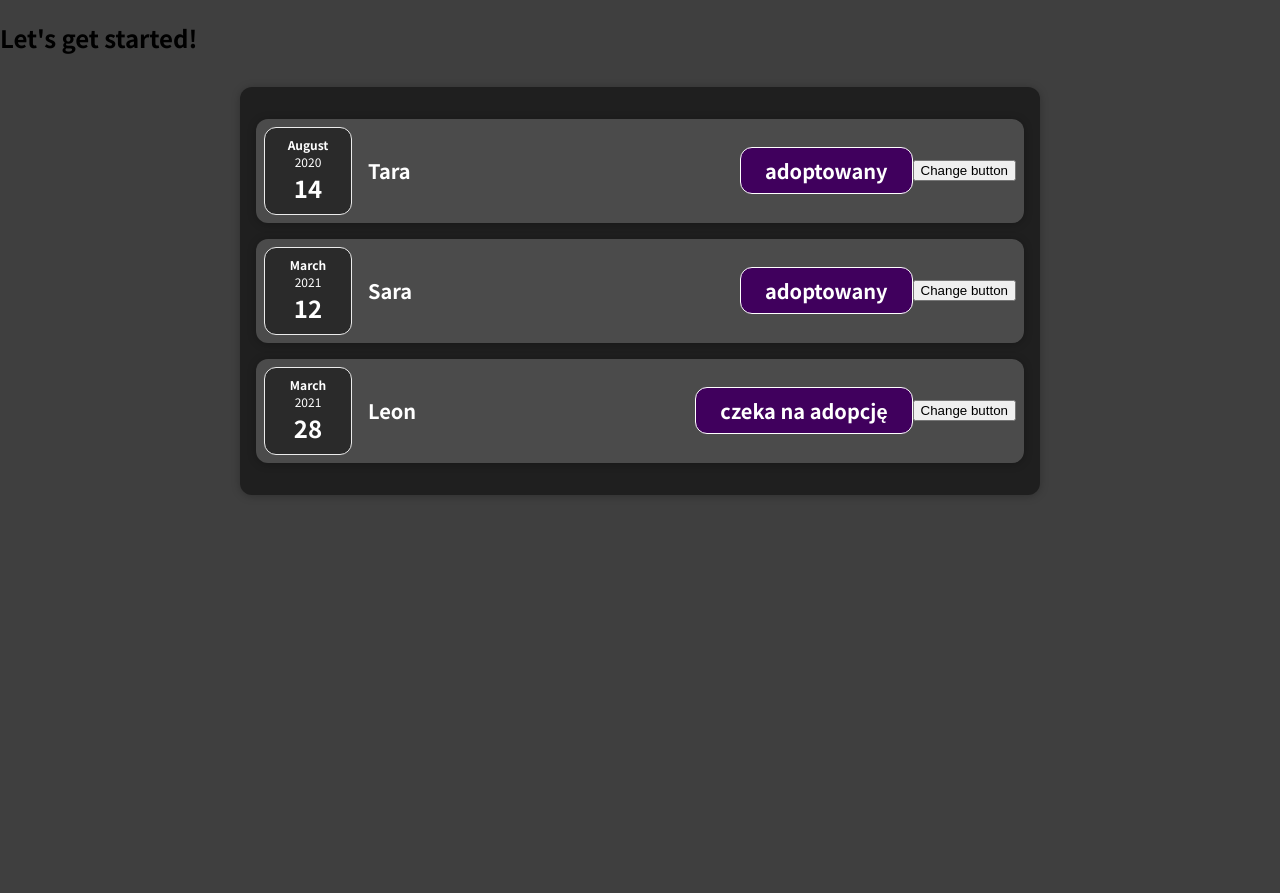
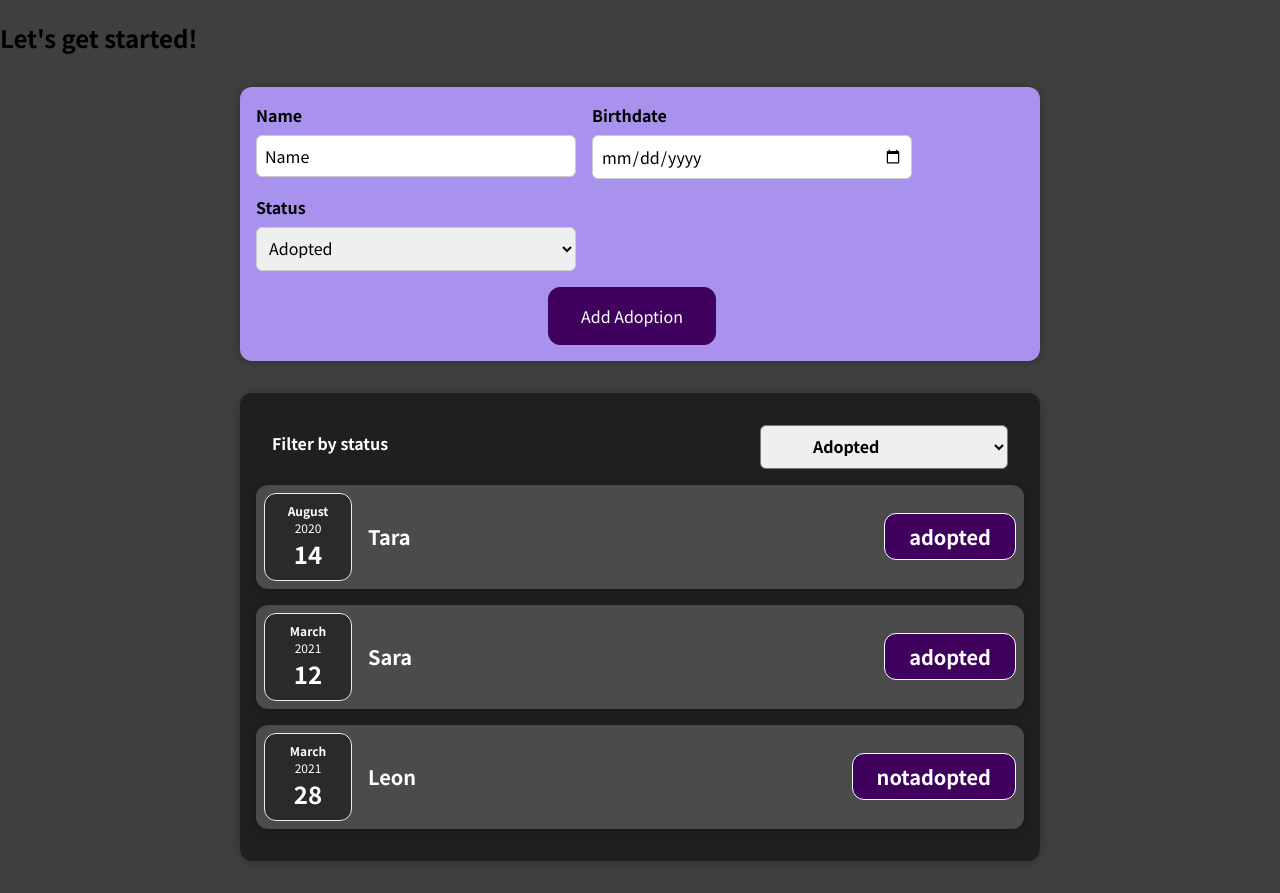
Before and after one commit to rudnickimaciej/react-complete-guide, a React (Create React App) app in the folder react-complete-guide/: page / in a window 1280 px wide. Before the commit the page ends 800 px from the top, so only its background shows below. Built offline with nearby package versions, Linux system fonts and the light colour scheme.

Commit message:
added adoptions filter

```diff
--- a/react-complete-guide/src/App.js
+++ b/react-complete-guide/src/App.js
@@ -1,28 +1,36 @@
-import React from "react";
+import React, { useState } from "react";
 
 import Adoptions from "./components/Adoptions/Adoptions";
+import NewAdoption from "./components/NewAdoption/NewAdoption";
 
 const App = () => {
-  const adoptions = [
+  const adoptionsMock = [
     {
       id: "e1",
       title: "Tara",
-      status: "adoptowany",
+      status: "adopted",
       birthdate: new Date(2020, 7, 14),
     },
     {
       id: "e2",
       title: "Sara",
-      status: "adoptowany",
-      birthdate: new Date(2021, 2, 12)
+      status: "adopted",
+      birthdate: new Date(2021, 2, 12),
     },
     {
       id: "e3",
       title: "Leon",
-      status: "czeka na adopcję",
+      status: "notadopted",
       birthdate: new Date(2021, 2, 28),
-    }
+    },
   ];
+  const [adoptions, setAdoptions] = useState(adoptionsMock);
+
+  const addAdoption = (adoption) => {
+    setAdoptions([...adoptions, adoption]);
+
+    console.log(adoptions);
+  };
 
   // return React.createElement(
   //   'div',
@@ -34,6 +42,7 @@ const App = () => {
   return (
     <div>
       <h2>Let's get started!</h2>
+      <NewAdoption onAdoptionCreated={addAdoption} />
       <Adoptions items={adoptions} />
     </div>
   );
--- /dev/null
+++ b/react-complete-guide/src/common/enums.js
@@ -0,0 +1,16 @@
+const AdoptionStatus = {
+    adopted : {
+        id:"adopted",
+        name:"Adopted"
+    },
+    notAdopted : {
+        id:"notadopted",
+        name:"Not Adopted"
+    },
+    duringAdoption : {
+        id:"duringadoption",
+        name:"During Adoption"
+    }
+}
+
+export default AdoptionStatus
--- a/react-complete-guide/src/components/Adoptions/AdoptionItem.js
+++ b/react-complete-guide/src/components/Adoptions/AdoptionItem.js
@@ -1,27 +1,19 @@
-import React, {useState} from 'react';
+import React from "react";
 
-import AdoptionDate from './AdoptionDate';
-import Card from '../UI/Card';
-import './AdoptionItem.css';
+import AdoptionDate from "./AdoptionDate";
+import Card from "../UI/Card";
+import "./AdoptionItem.css";
 
 const AdoptionItem = (props) => {
-
-  const [name, setName] = useState(props.title);
-
-  const handleClick = ()=> {
-    console.log("click")
-    setName((prev)=> prev + " 1");
-  }
   return (
-    <Card className='adoption-item'>
+    <Card className="adoption-item">
       <AdoptionDate date={props.birthdate} />
-      <div className='adoption-item__description'>
-        <h2>{name}</h2>
-        <div className='adoption-item__price'>{props.status}</div>
+      <div className="adoption-item__description">
+        <h2>{props.title}</h2>
+        <div className="adoption-item__price">{props.status}</div>
       </div>
-      <button onClick={(handleClick)}>Change button</button>
     </Card>
   );
-}
+};
 
 export default AdoptionItem;
--- a/react-complete-guide/src/components/Adoptions/Adoptions.js
+++ b/react-complete-guide/src/components/Adoptions/Adoptions.js
@@ -1,12 +1,17 @@
 import React from "react";
-
+import AdoptionsFilter from "./AdoptionsFilter";
 import AdoptionItem from "./AdoptionItem";
 import Card from "../UI/Card";
 import "./Adoptions.css";
 
 const Adoptions = (props) => {
+
+  const onAdoptionsFiltedChange = (e) => {
+    console.log("filter! " + e.target.value)
+  }
   return (
     <Card className="adoptions">
+      <AdoptionsFilter onAdoptionsFiltedChange = {onAdoptionsFiltedChange}/>
       <AdoptionItem
         title={props.items[0].title}
         status={props.items[0].status}
--- /dev/null
+++ b/react-complete-guide/src/components/Adoptions/AdoptionsFilter.css
@@ -0,0 +1,24 @@
+.adoptions-filter {
+    color: white;
+    padding: 0 1rem;
+  }
+
+  .adoptions-filter__control {
+    display: flex;
+    width: 100%;
+    align-items: center;
+    justify-content: space-between;
+    margin: 1rem 0;
+  }
+
+  .adoptions-filter label {
+    font-weight: bold;
+    margin-bottom: 0.5rem;
+  }
+
+  .adoptions-filter select {
+    font: inherit;
+    padding: 0.5rem 3rem;
+    font-weight: bold;
+    border-radius: 6px;
+  }
--- /dev/null
+++ b/react-complete-guide/src/components/Adoptions/AdoptionsFilter.js
@@ -0,0 +1,20 @@
+import React from "react";
+
+import "./AdoptionsFilter.css";
+
+const AdoptionsFilter = (props) => {
+  return (
+    <div className="adoptions-filter">
+      <div className="adoptions-filter__control">
+        <label>Filter by status</label>
+        <select onChange={props.onAdoptionsFiltedChange}>
+          <option value="adopted">Adopted</option>
+          <option value="duringadoption">During Adoption</option>
+          <option value="notadopted">Not Adopted</option>
+        </select>
+      </div>
+    </div>
+  );
+};
+
+export default AdoptionsFilter;
--- /dev/null
+++ b/react-complete-guide/src/components/NewAdoption/AdoptionForm.css
@@ -0,0 +1,34 @@
+.new-adoption__controls {
+  display: flex;
+  flex-wrap: wrap;
+  gap: 1rem;
+  margin-bottom: 1rem;
+  text-align: left;
+}
+
+.new-adoption__control label {
+  font-weight: bold;
+  margin-bottom: 0.5rem;
+  display: block;
+}
+
+.new-adoption__control input {
+  font: inherit;
+  padding: 0.5rem;
+  border-radius: 6px;
+  border: 1px solid #ccc;
+  width: 20rem;
+  max-width: 100%;
+}
+.new-adoption__control select {
+  font: inherit;
+  padding: 0.5rem;
+  border-radius: 6px;
+  border: 1px solid #ccc;
+  width: 20rem;
+  max-width: 100%;
+}
+
+.new-adoption__actions {
+  text-align: right;
+}
--- /dev/null
+++ b/react-complete-guide/src/components/NewAdoption/AdoptionForm.js
@@ -0,0 +1,75 @@
+import React, { useState } from "react";
+import "./AdoptionForm.css";
+import AdoptionStatus from "../../common/enums";
+
+const AdoptionForm = (props) => {
+  const [userInput, setUserInput] = useState({
+    name: "Name",
+    birtdate: "2022-04-12",
+    status: AdoptionStatus.adopted.id,
+  });
+  const [adoptionStatus, setAdoptionStatus] = useState(
+    AdoptionStatus.notAdopted.value
+  );
+  const handleAdoptionStatusChange = (event) => {
+    setUserInput(prev=>{
+      return {...prev, status:event.target.value}
+    })
+  };
+  const submitHandler = (event) => {
+    event.preventDefault();
+    props.onAdoptionSubmit({ ...userInput });
+  };
+  return (
+    <form onSubmit={submitHandler}>
+      <div className="new-adoption__controls">
+        <div className="new-adoption__control">
+          <label> Name</label>
+          <input
+            type="text"
+            onChange={(e) =>
+              setUserInput((prev) => {
+                return { ...prev, name: e.target.value };
+              })
+            }
+            value={userInput.name}
+          />
+        </div>
+        <div className="new-adoption__control">
+          <label> Birthdate</label>
+          <input
+            type="date"
+            min="2000-01-01"
+            max="2022-12-31"
+            value={userInput.birthdate}
+            onChange={(e) =>
+              setUserInput((prev) => {
+                return { ...prev, birtdate: new Date(e.target.value) };
+              })
+            }
+          />
+        </div>
+        <div className="new-adoption__control">
+          <label> Status</label>
+          <select
+            name="statuses"
+            id="statuses"
+            value={userInput.status}
+            onChange={handleAdoptionStatusChange}
+          >
+            {Object.keys(AdoptionStatus).map((key) => (
+              <option key={key} value={key}>
+                {AdoptionStatus[key].name}
+              </option>
+            ))}
+          </select>
+        </div>
+      </div>
+      <div className="add-adoption__actions">
+        <button type="submit"> Add Adoption</button>
+      </div>
+    </form>
+  );
+};
+
+export default AdoptionForm;
--- /dev/null
+++ b/react-complete-guide/src/components/NewAdoption/NewAdoption.css
@@ -0,0 +1,38 @@
+.new-adoption {
+  background-color: #a892ee;
+  padding: 1rem;
+  margin: 2rem auto;
+  width: 50rem;
+  max-width: 95%;
+  border-radius: 12px;
+  text-align: center;
+  box-shadow: 0 1px 8px rgba(0, 0, 0, 0.25);
+}
+
+.new-adoption button {
+  font: inherit;
+  cursor: pointer;
+  padding: 1rem 2rem;
+  border: 1px solid #40005d;
+  background-color: #40005d;
+  color: white;
+  border-radius: 12px;
+  margin-right: 1rem;
+}
+
+.new-adoption button:hover,
+.new-adoption button:active {
+  background-color: #510674;
+  border-color: #510674;
+}
+
+.new-adoption button.alternative {
+  color: #220131;
+  border-color: transparent;
+  background-color: transparent;
+}
+
+.new-adoption button.alternative:hover,
+.new-adoption button.alternative:active {
+  background-color: #ddb3f8;
+}
--- /dev/null
+++ b/react-complete-guide/src/components/NewAdoption/NewAdoption.js
@@ -0,0 +1,18 @@
+import React from "react";
+import AdoptionForm from "./AdoptionForm";
+import "./NewAdoption.css";
+
+const NewAdoption = (props) => {
+  const saveAdoptionHandler = (newAdoption) => {
+    const adoption = { ...newAdoption, id: Math.random().toString() };
+    console.log(adoption)
+    props.onAdoptionCreated(adoption)
+  };
+  return (
+    <div className="new-adoption">
+      <AdoptionForm onAdoptionSubmit = {saveAdoptionHandler} />
+    </div>
+  );
+};
+
+export default NewAdoption;
```
